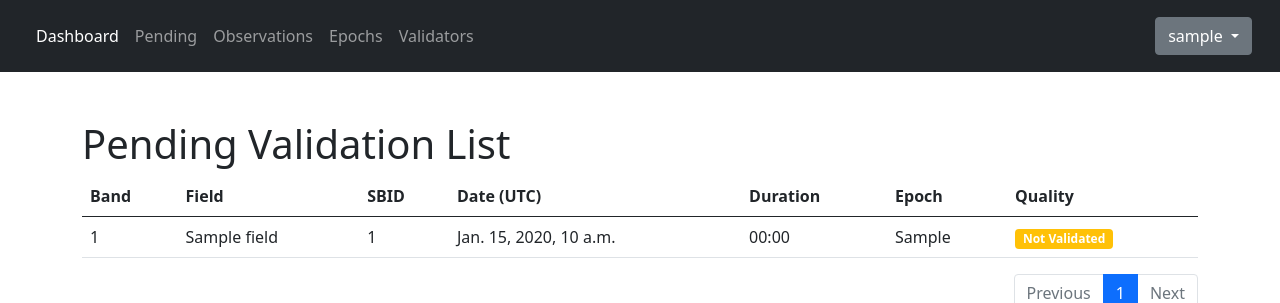
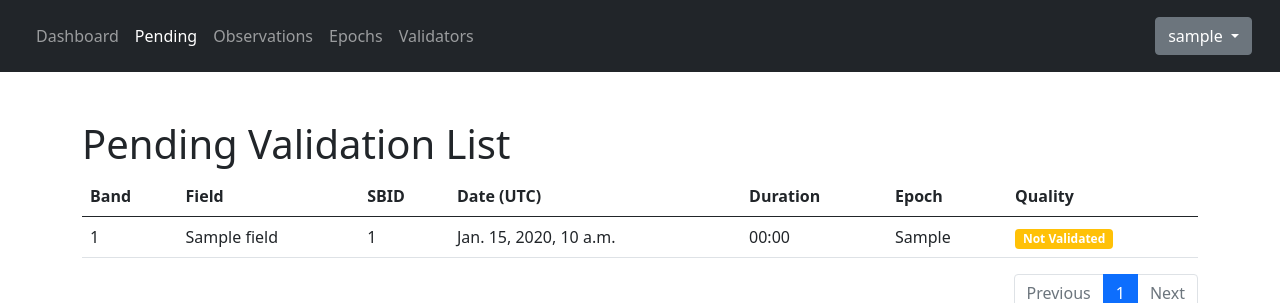
Before and after one commit to askap-vast/validation, a Django app: page /pending/ in a window 1280 px wide. Shown: the top 303 px of the page. Run offline with Django 3.2, Linux system fonts and the light colour scheme; a user stored in the database is signed in; tables that the repository leaves empty hold one stand-in row (values such as "Sample post"); parts of the project's set-up code (start-up, migrations or seed data) failed here and were passed over.

Commit message:
set navbar active classes

```diff
--- a/validation/templates/validation/base.html
+++ b/validation/templates/validation/base.html
@@ -18,6 +18,8 @@
 <body>
 
 {% block navbar %}
+{% url 'pending-list' as url_pending_list %}
+{% url 'observation-list' as url_observation_list %}
 <header>
   <nav class="navbar navbar-expand-lg navbar-dark bg-dark mb-5 p-3">
     <div class="container-fluid">
@@ -28,13 +30,13 @@
       <div class="collapse navbar-collapse" id="navbarSupportedContent">
         <ul class="navbar-nav me-auto mb-2 mb-lg-0">
           <li class="nav-item">
-            <a class="nav-link active" aria-current="page" href="#">Dashboard</a>
+            <a class="nav-link" aria-current="page" href="#">Dashboard</a>
           </li>
           <li class="nav-item">
-            <a class="nav-link" href="{% url 'pending-list' %}">Pending</a>
+            <a class="nav-link{% if request.path == url_pending_list %} active{% endif %}" href="{% url 'pending-list' %}">Pending</a>
           </li>
           <li class="nav-item">
-            <a class="nav-link" href="{% url 'observation-list' %}">Observations</a>
+            <a class="nav-link{% if request.path == url_observation_list %} active{% endif %}" href="{% url 'observation-list' %}">Observations</a>
           </li>
           <li class="nav-item">
             <a class="nav-link" href="#">Epochs</a>
```
